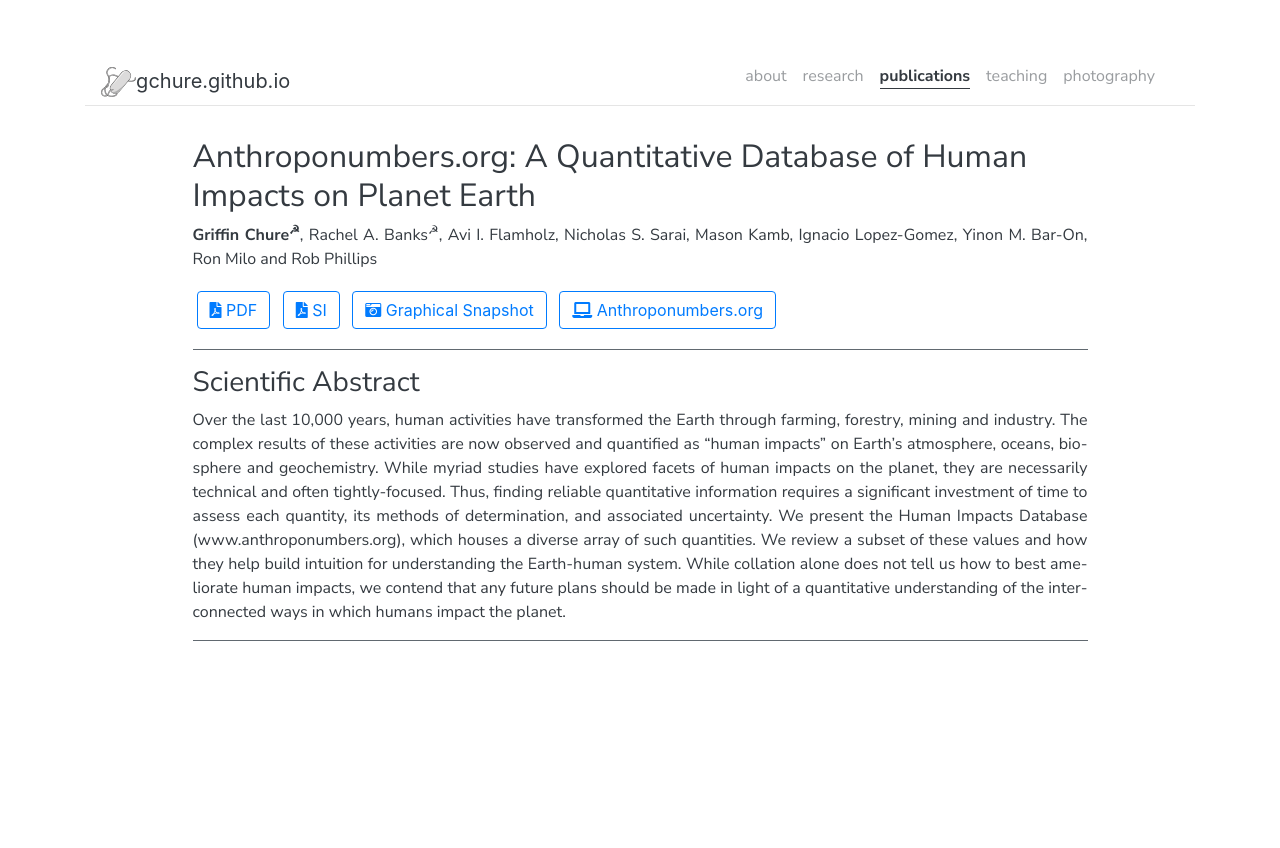
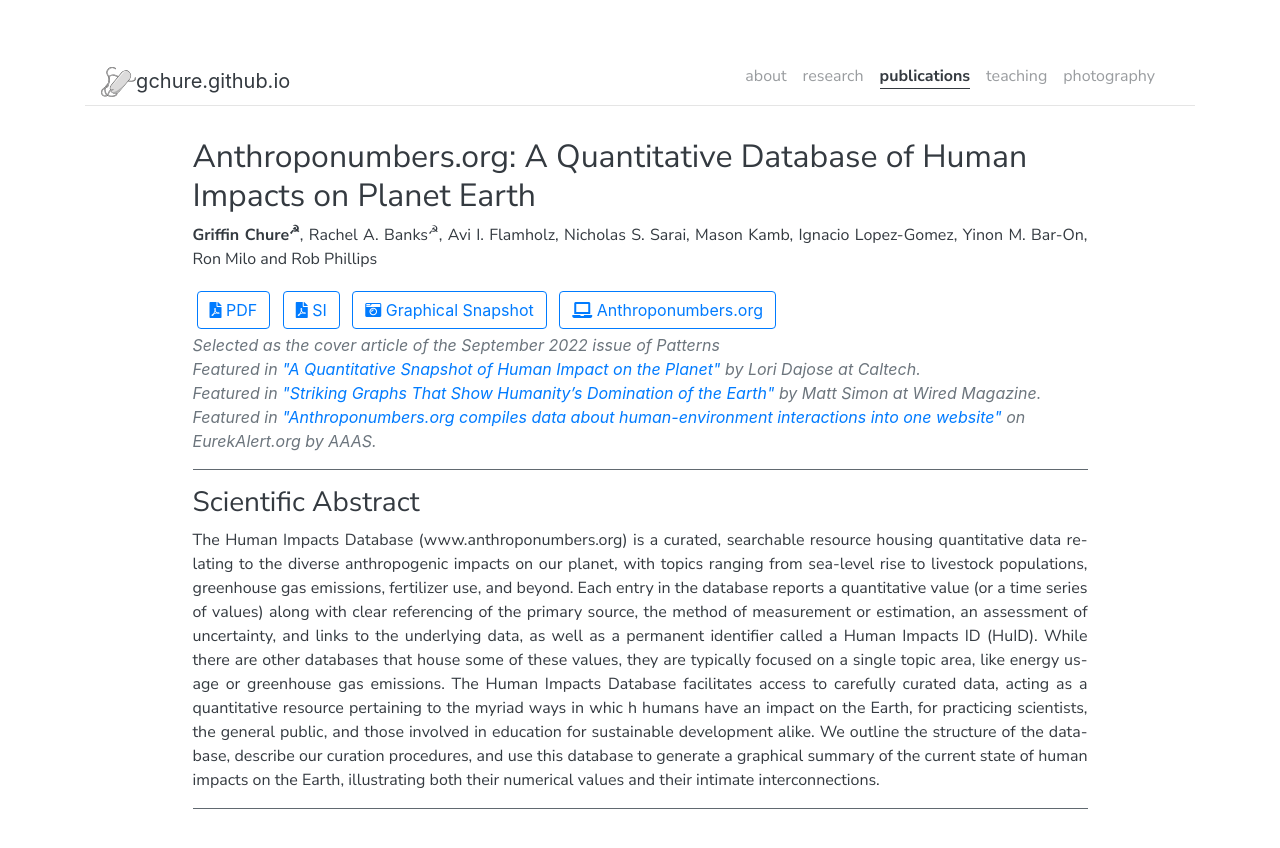
Before and after one commit to gchure/gchure.github.io, a Jekyll site: the page built from _publications/2022-03-04-anthroponumbers.md, in a window 1280 px wide and 900 px high. Shown: the top 848 px of the window. Built offline with Jekyll 4.4.1, drawn with Linux system fonts in a browser that asks for light colours; nearby versions of some CDN libraries; some web fonts are replaced.

Commit message:
Update of CV and addition of patterns article

```diff
--- a/_includes/landing.html
+++ b/_includes/landing.html
@@ -40,7 +40,7 @@
      </p>
       <div class="d-grid gap-2 d-md-flex justify-content-md-start">
          <a  href="mailto:gchure@stanford.edu" class="m-1 btn btn-outline-primary btn-lg"><i class="fa fa-envelope"></i></a>
-         <a  href="{{site.baseurl}}/assets/pdfs/GriffinChure_CV_2022-07-11.pdf" class="m-1 btn btn-outline-primary btn-lg"><i class="fa fa-address-card"></i></a>
+         <a  href="{{site.baseurl}}/assets/pdfs/GriffinChure_CV_2022-08-03.pdf" class="m-1 btn btn-outline-primary btn-lg"><i class="fa fa-address-card"></i></a>
          <a  href="https://twitter.com/gdchure" class="m-1 btn btn-outline-primary btn-lg"><i class="fab fa-twitter"></i></a>
          <a  href="https://github.com/gchure" class="m-1 btn btn-outline-primary btn-lg"><i class="fab fa-github"></i></a>
          <a  href="https://scholar.google.com/citations?user=hnr_VNMAAAAJ&hl=en" class="m-1 btn btn-outline-primary btn-lg"><i class="fa fa-graduation-cap"></i></a>
--- a/_publications/2022-03-04-anthroponumbers.md
+++ b/_publications/2022-03-04-anthroponumbers.md
@@ -1,26 +1,12 @@
 ---
 layout: publication
-image: anthroponumbers/cover.png
+image: anthroponumbers/cover.jpg
 year: 2022
-status: Under review at <i>Patterns</i>
 doi: "10.1101/2022.03.04.483053"
 title: >
     Anthroponumbers.org: A Quantitative Database of Human Impacts on Planet Earth
 abstract: >
-    Over the last 10,000 years, human activities have transformed the Earth
-    through farming, forestry, mining and industry. The complex results of these
-    activities are now observed and quantified as “human impacts” on Earth’s
-    atmosphere, oceans, biosphere and geochemistry. While myriad studies have
-    explored facets of human impacts on the planet, they are necessarily
-    technical and often tightly-focused. Thus, finding reliable quantitative
-    information requires a significant investment of time to assess each
-    quantity, its methods of determination, and associated uncertainty. We
-    present the Human Impacts Database (www.anthroponumbers.org), which houses a
-    diverse array of such quantities. We review a subset of these values and how
-    they help build intuition for understanding the Earth-human system. While
-    collation alone does not tell us how to best ameliorate human impacts, we
-    contend that any future plans should be made in light of a quantitative
-    understanding of the interconnected ways in which humans impact the planet.
+  The Human Impacts Database (www.anthroponumbers.org) is a curated, searchable resource housing quantitative data relating to the diverse anthropogenic impacts on our planet, with topics ranging from sea-level rise to livestock populations, greenhouse gas emissions, fertilizer use, and beyond. Each entry in the database reports a quantitative value (or a time series of values) along with clear referencing of the primary source, the method of measurement or estimation, an assessment of uncertainty, and links to the underlying data, as well as a permanent identifier called a Human Impacts ID (HuID). While there are other databases that house some of these values, they are typically focused on a single topic area, like energy usage or greenhouse gas emissions. The Human Impacts Database facilitates access to carefully curated data, acting as a quantitative resource pertaining to the myriad ways in whic h humans have an impact on the Earth, for practicing scientists, the general public, and those involved in education for sustainable development alike. We outline the structure of the database, describe our curation procedures, and use this database to generate a graphical summary of the current state of human impacts on the Earth, illustrating both their numerical values and their intimate interconnections.
 authors:
     - Griffin Chure<sup>☭</sup>
     - Rachel A. Banks<sup>☭</sup>
@@ -31,7 +17,13 @@ authors:
     - Yinon M. Bar-On
     - Ron Milo
     - Rob Phillips
-journal: bioRxiv
+journal: Patterns
+volume: 3
+notes:
+  - Selected as the cover article of the September 2022 issue of <i>Patterns</i>
+  - Featured in <a href="https://www.caltech.edu/about/news/the-human-impact-on-the-environment">"A Quantitative Snapshot of Human Impact on the Planet"</a> by Lori Dajose at Caltech.
+  - Featured in <a href="https://www.wired.com/story/striking-graphs-that-show-humanitys-domination-of-the-earth/">"Striking Graphs That Show Humanity’s Domination of the Earth"</a> by Matt Simon at Wired Magazine.
+  - Featured in <a href="https://www.eurekalert.org/news-releases/959527">"Anthroponumbers.org compiles data about human-environment interactions into one website"</a> on EurekAlert.org by AAAS.
 buttons:
     - name: PDF
       icon: fas fa-file-pdf
@@ -41,7 +33,7 @@ buttons:
       link: anthroponumbers/Chure_Banks_et_al_2022_SI.pdf
     - name: Graphical Snapshot
       icon: fas fa-solid fa-camera-retro
-      link: anthroponumbers/Chure_Banks_et_al_2022_SnapShot.pdf
+      link: anthroponumbers/Chure_Banks_et_al_2022_Snapshot.pdf
     - name: Anthroponumbers.org
       icon: fas fa-laptop
       link: "https://anthroponumbers.org"
```
Also changed, not shown: pages/about.md (+1 -1 lines), 5 other files.
